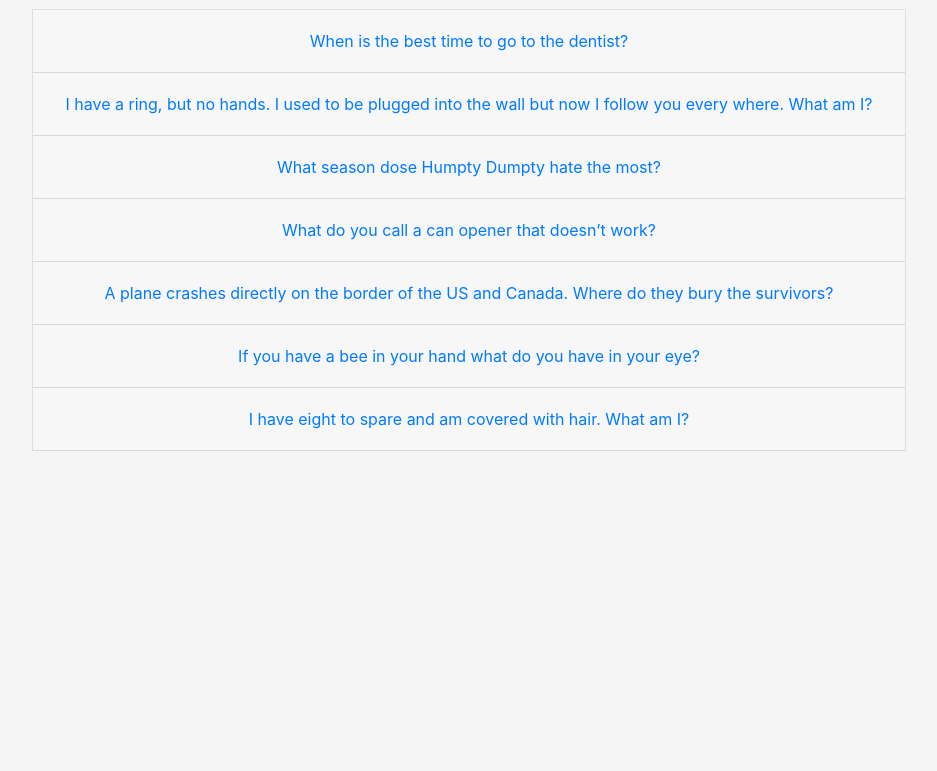
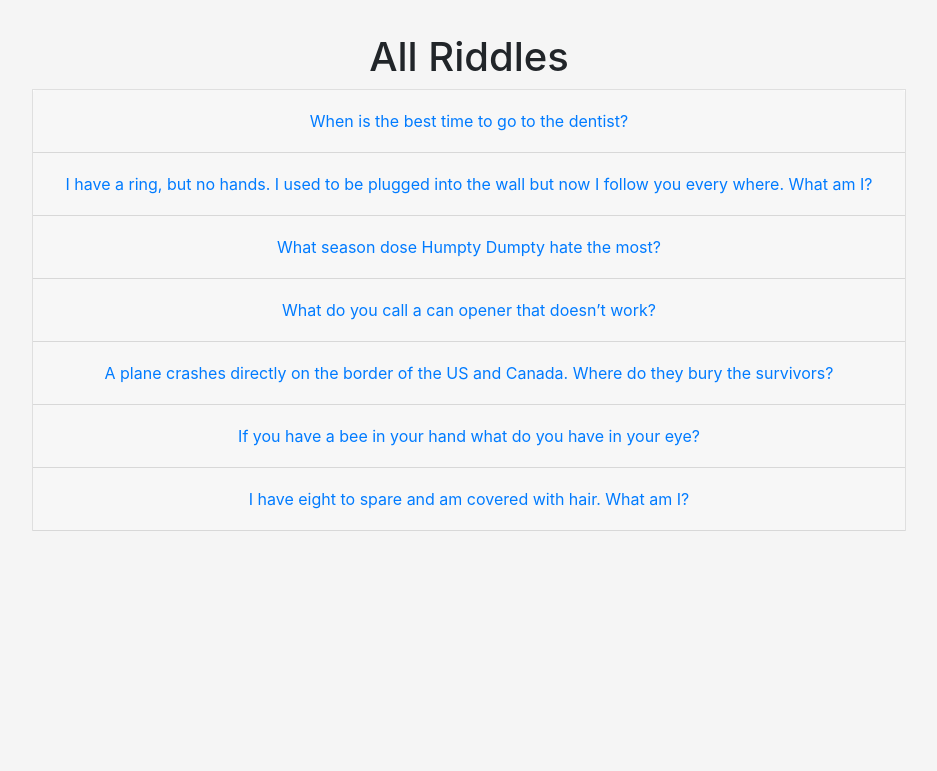
Before and after one commit to Code-Institute-Submissions/RIDDLE_WEBPAGE, a Flask app: page /viewriddles/ in a window 1280 px wide. Shown: the part 63-834 px from the top of the page, without its empty margins (171-1108 px from the left). Before the commit the page ends 514 px from the top, so only its background shows below. Run offline with Flask 2, Linux system fonts and the light colour scheme; some libraries are stand-ins or nearby versions.

Commit message:
styling added to h1 on all riddles title.

```diff
--- a/templates/view_riddles.html
+++ b/templates/view_riddles.html
@@ -28,7 +28,7 @@
         </div>
     </div>
 </nav>
-<div class="container">
+<div class="container leaderboard">
     <div class="row">
         <h1 class="col-lg-12 mt-3">All Riddles</h1>
         <div class="accordion" id="riddles_display">
```
